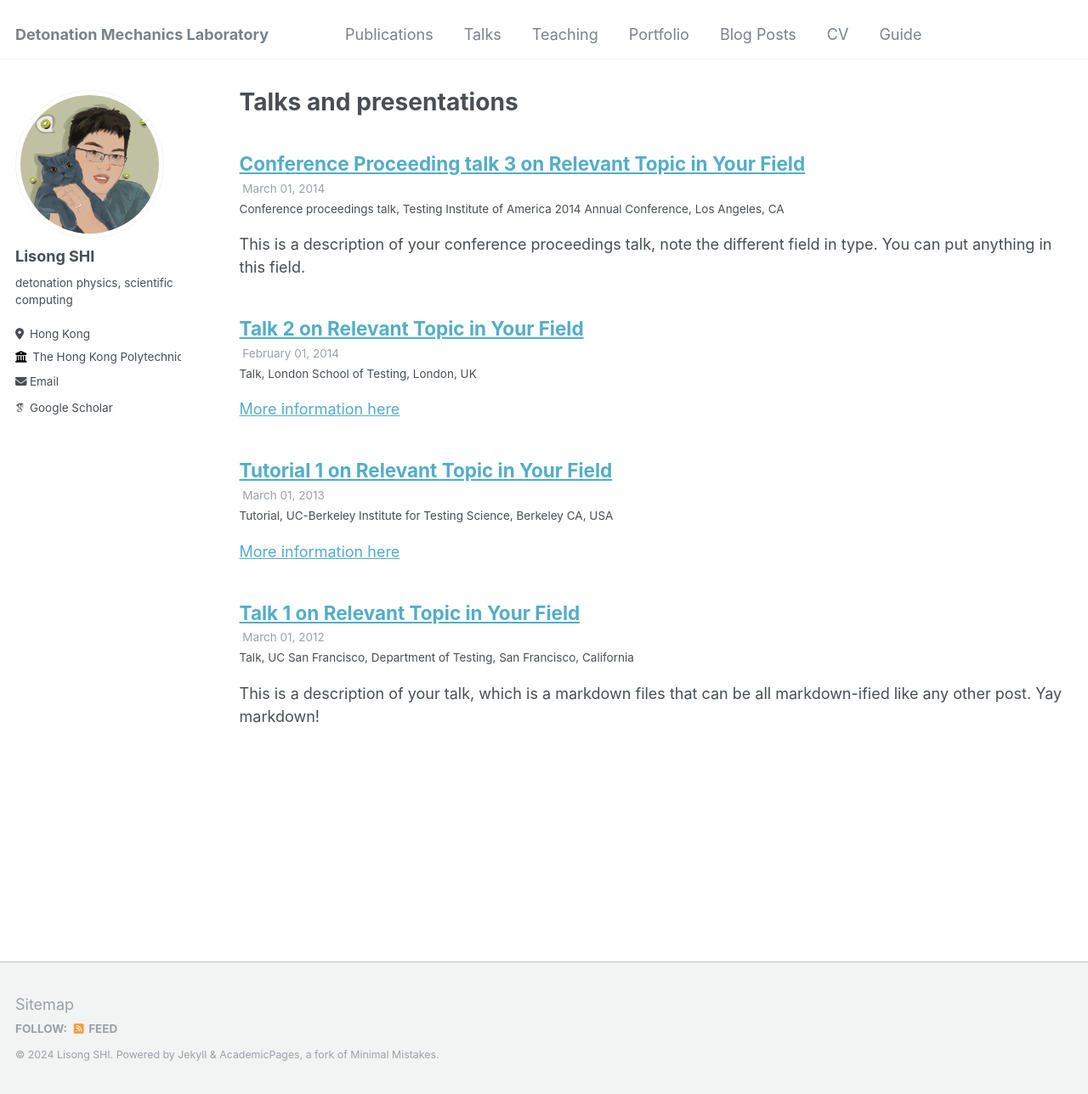
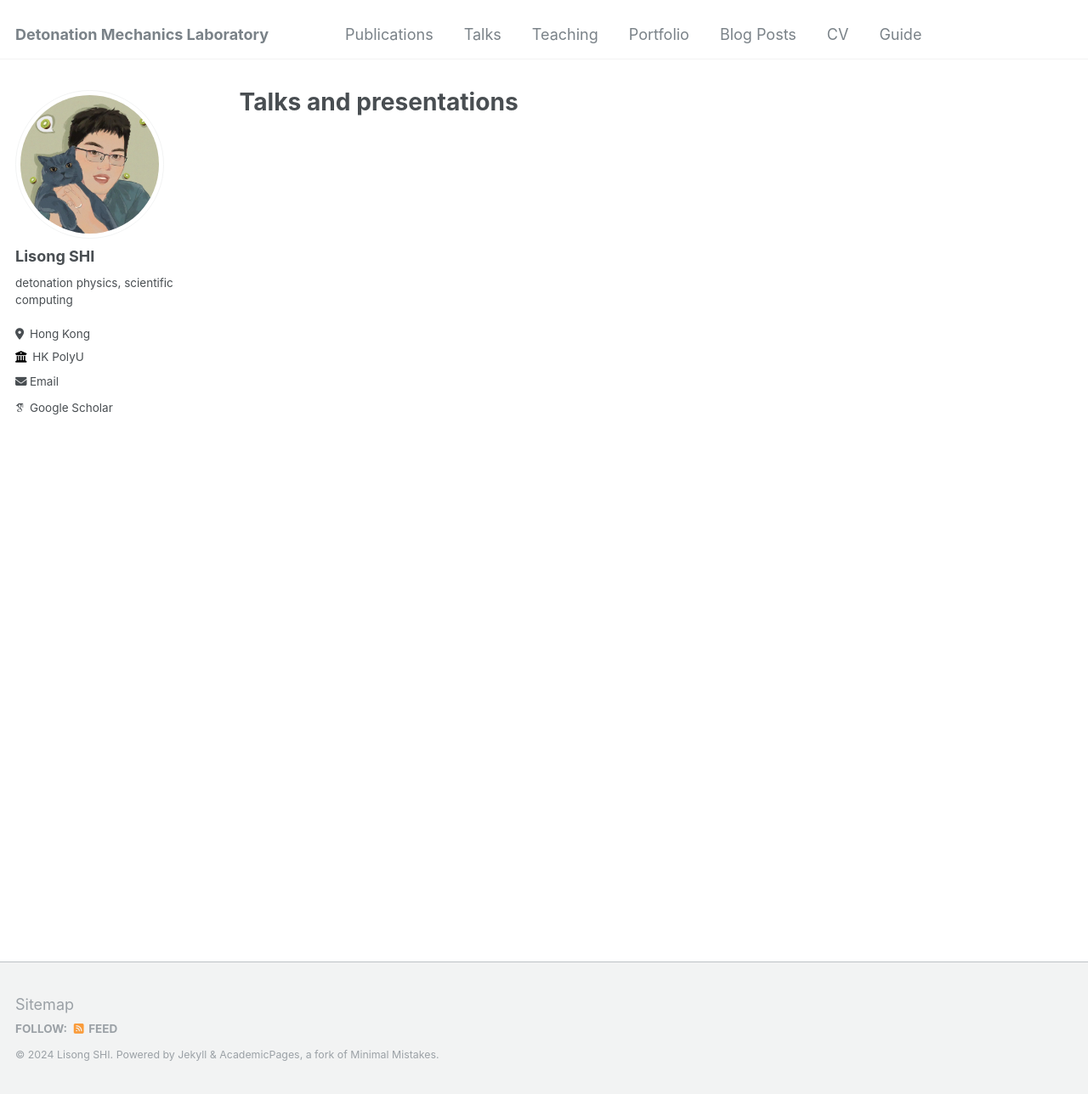
Before and after one commit to Mulan-K/mulan-k.github.io, a Jekyll site: the page built from _pages/talks.html, in a window 1280 px wide and 1288 px high. Shown: the whole window at 85% size. Built offline with Jekyll 4.4.1, drawn with Linux system fonts in a browser that asks for light colours; some web fonts are replaced; part of the change alters nothing that is shown.

Commit message:
Update _config.yml

```diff
--- a/_config.yml
+++ b/_config.yml
@@ -26,7 +26,7 @@ author:
   pronouns         : # example: "she/her"
   bio              : "detonation physics, scientific computing"
   location         : "Hong Kong"
-  employer         : "The Hong Kong Polytechnic University"
+  employer         : "HK PolyU"
   uri              : # URL
   email            : "ls.mark.shi@gmail.com"
 
@@ -200,58 +200,58 @@ kramdown:
 
 # Collections
 collections:
-  teaching:
-    output: true
-    permalink: /:collection/:path/
-  publications:
-    output: true
-    permalink: /:collection/:path/
+  # teaching:
+  #   output: true
+  #   permalink: /:collection/:path/
+  # publications:
+  #   output: true
+  #   permalink: /:collection/:path/
   portfolio:
     output: true
     permalink: /:collection/:path/
-  talks:
-    output: true
-    permalink: /:collection/:path/
+  # talks:
+  #   output: true
+  #   permalink: /:collection/:path/
 
 
 # Defaults
 defaults:
-  # _posts
-  - scope:
-      path: ""
-      type: posts
-    values:
-      layout: single
-      author_profile: true
-      read_time: true
-      comments: true
-      share: true
-      related: true
+  # # _posts
+  # - scope:
+  #     path: ""
+  #     type: posts
+  #   values:
+  #     layout: single
+  #     author_profile: true
+  #     read_time: true
+  #     comments: true
+  #     share: true
+  #     related: true
   # _pages
-  - scope:
-      path: ""
-      type: pages
-    values:
-      layout: single
-      author_profile: true
-  # _teaching
-  - scope:
-      path: ""
-      type: teaching
-    values:
-      layout: single
-      author_profile: true
-      share: true
-      comments: true
-  # _publications
-  - scope:
-      path: ""
-      type: publications
-    values:
-      layout: single
-      author_profile: true
-      share: true
-      comments: true
+  # - scope:
+  #     path: ""
+  #     type: pages
+  #   values:
+  #     layout: single
+  #     author_profile: true
+  # # _teaching
+  # - scope:
+  #     path: ""
+  #     type: teaching
+  #   values:
+  #     layout: single
+  #     author_profile: true
+  #     share: true
+  #     comments: true
+  # # _publications
+  # - scope:
+  #     path: ""
+  #     type: publications
+  #   values:
+  #     layout: single
+  #     author_profile: true
+  #     share: true
+  #     comments: true
   # _portfolio
   - scope:
       path: ""
@@ -261,14 +261,14 @@ defaults:
       author_profile: true
       share: true
       comment: true
-  # _talks
-  - scope:
-      path: ""
-      type: talks
-    values:
-      layout: talk
-      author_profile: true
-      share: true
+  # # _talks
+  # - scope:
+  #     path: ""
+  #     type: talks
+  #   values:
+  #     layout: talk
+  #     author_profile: true
+  #     share: true
 
 
 # Sass/SCSS
```
